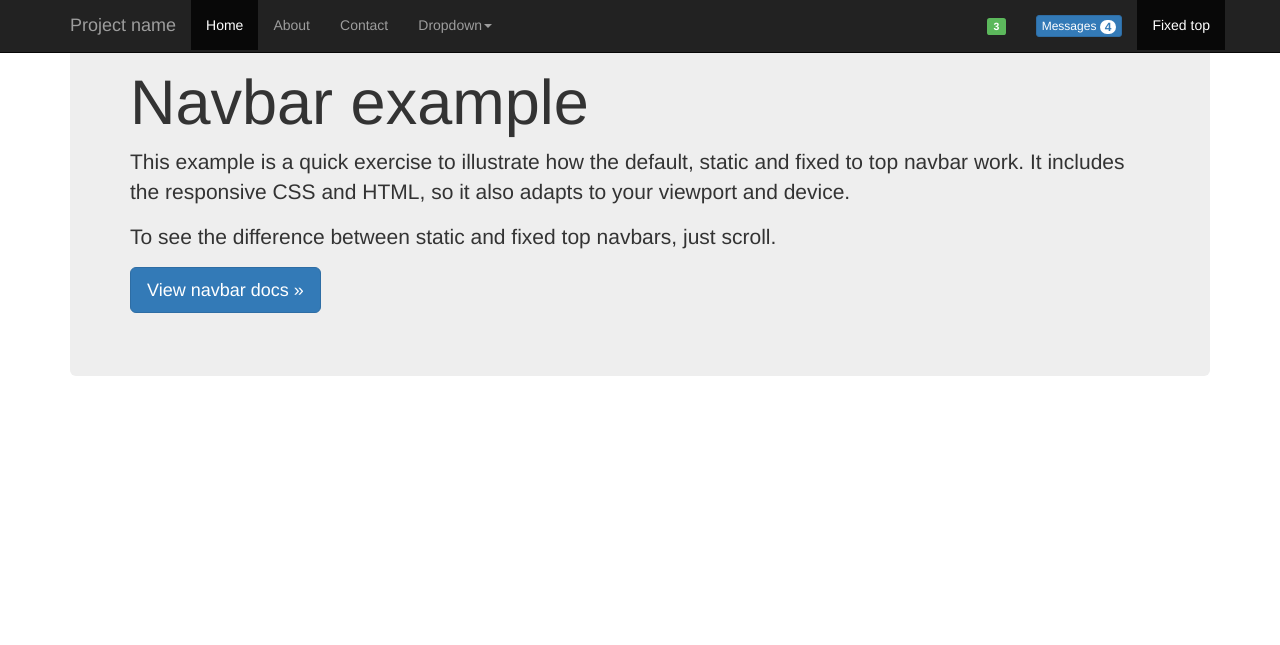
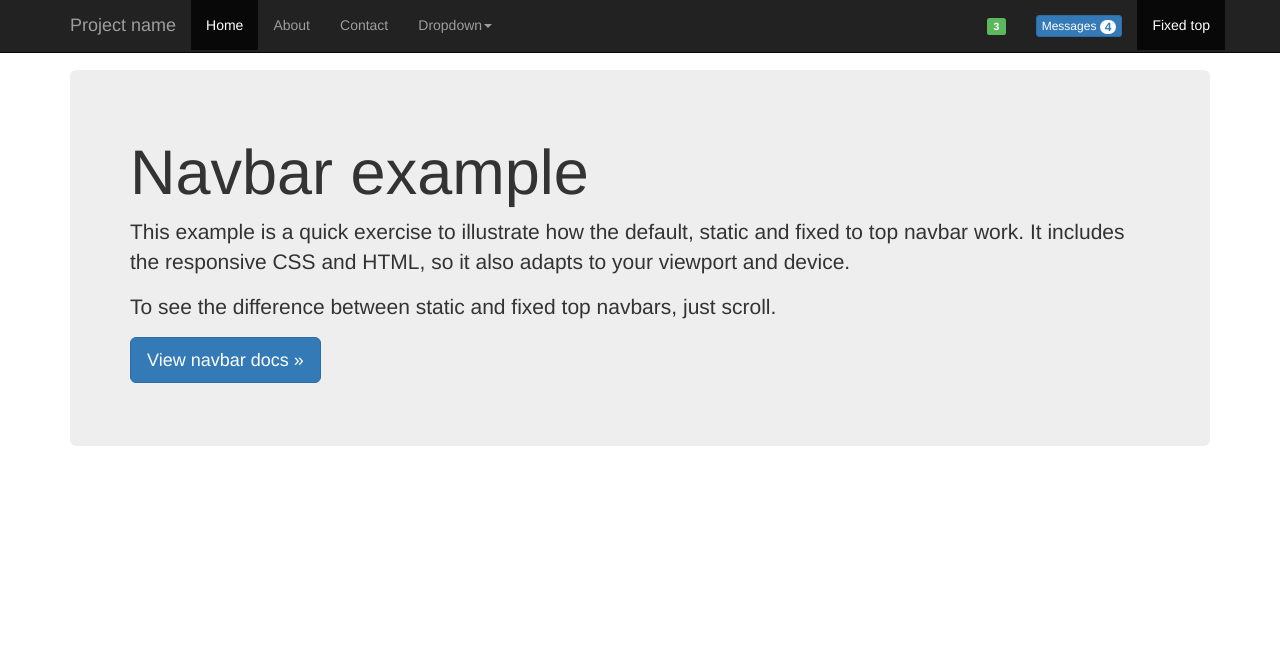
Before and after one commit to OpenSkakun/impresario, a Django app: page /demo/ in a window 1280 px wide. Shown: the top 645 px of the page. Before the commit the page ends 376 px from the top, so only its background shows below. Run offline with Django 3.2, Linux system fonts and the light colour scheme; parts of the project's set-up code (start-up, migrations or seed data) failed here and were passed over; some libraries are stand-ins or nearby versions.

Commit message:
Fixed CSS for demo.

```diff
--- a/webapp/static/css/style.css
+++ b/webapp/static/css/style.css
@@ -0,0 +1,4 @@
+body {
+  min-height: 2000px;
+  padding-top: 70px;
+}
--- a/webapp/templates/demo.html
+++ b/webapp/templates/demo.html
@@ -12,6 +12,7 @@
     <title>Fixed Top Navbar Example for Bootstrap</title>
     <!-- Bootstrap 3.3.7 -->
     <link rel="stylesheet" href="/static/css/bootstrap-3.3.7/bootstrap.min.css" type="text/css" charset="utf-8">
+    <link rel="stylesheet" href="/static/css/style.css" type="text/css" charset="utf-8">
 
     <!-- Bootstrap core CSS -->
     <!--<link href="../../dist/css/bootstrap.min.css" rel="stylesheet">-->
```
